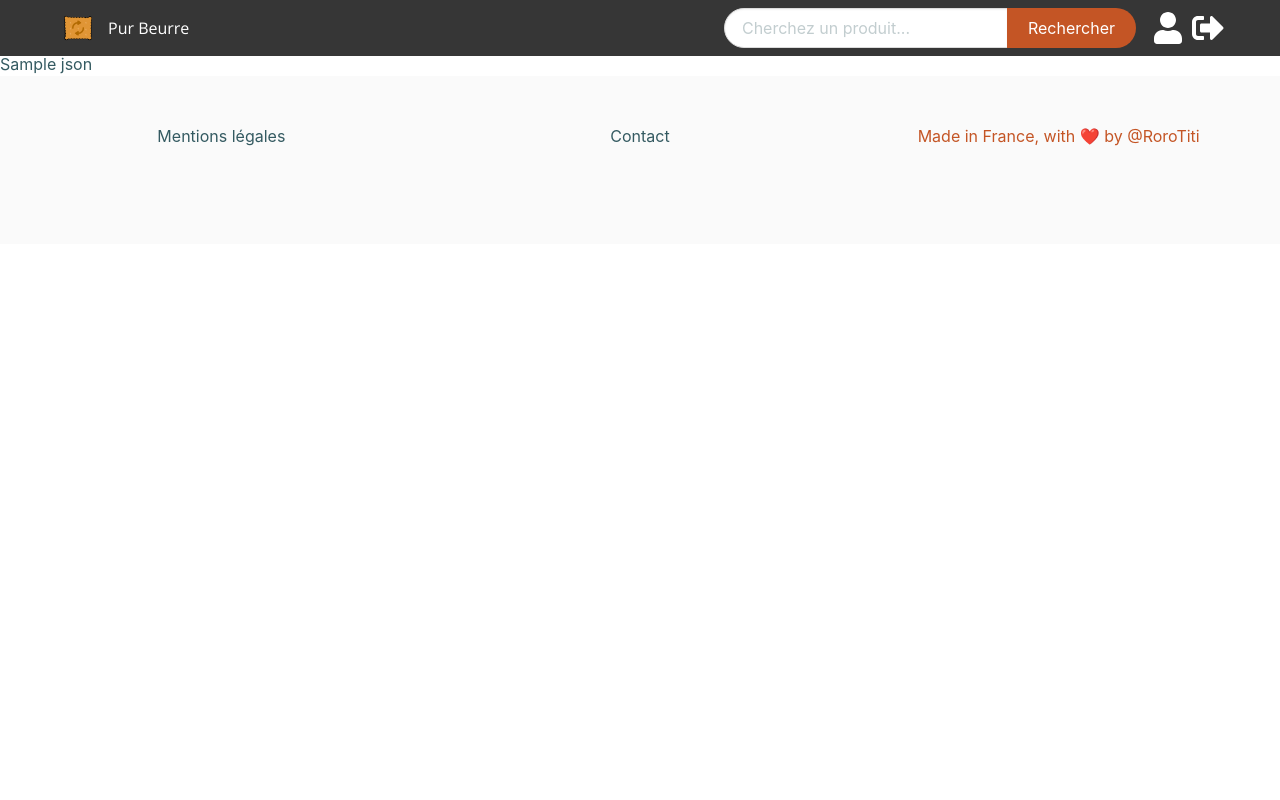
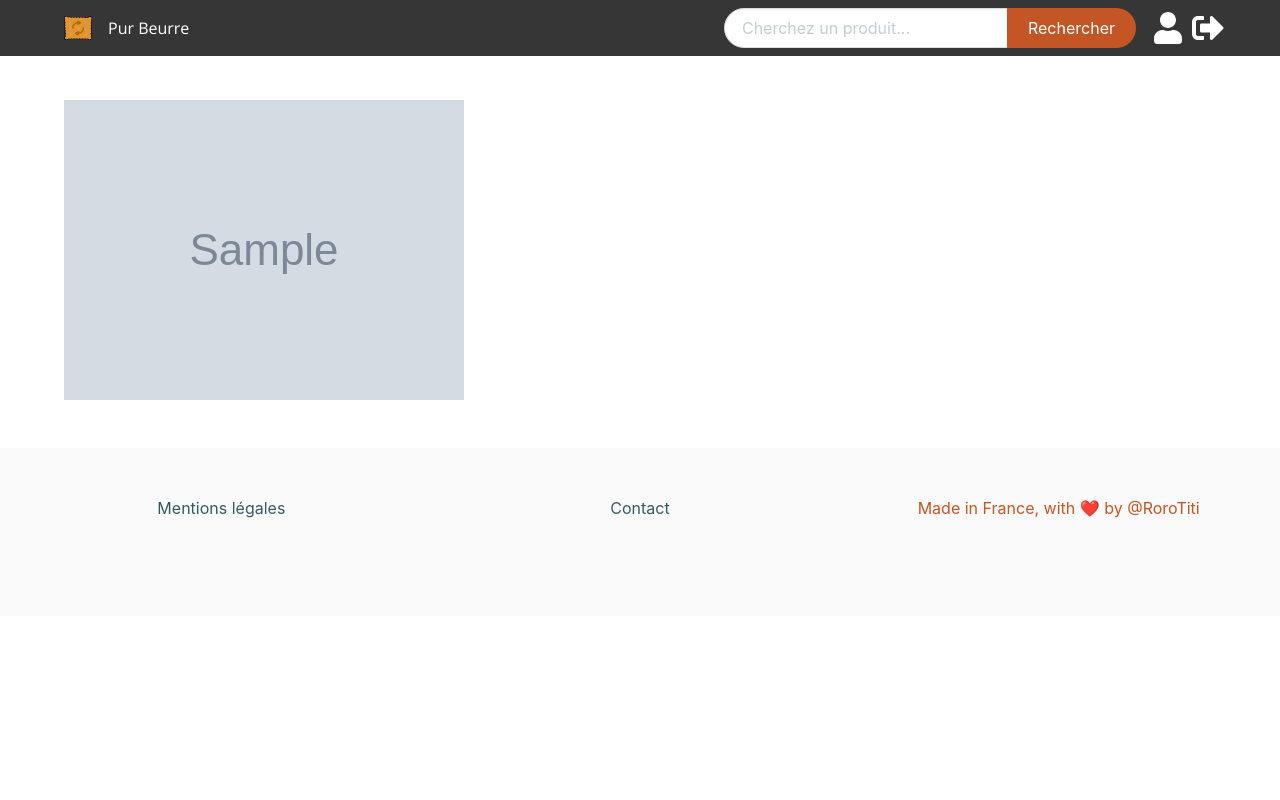
Before and after one commit to RoroTitiFR/OC_P8, a Django app: template app/templates/app/search_results.html in a window 1280 px wide. Run offline with Django 3.2, Linux system fonts and the light colour scheme; tables that the repository leaves empty hold one stand-in row (values such as "Sample post"); the template is opened without the code that fills it: values that come from a table or form of the project are taken from there, most other values are stand-ins (such as "Sample title", 1, 10 or a date in 2020); grey boxes marked "Sample" are stand-in pictures; some libraries are stand-ins or nearby versions; some web fonts are replaced.

Commit message:
First search result displaying, far from being complete, just the illustration

```diff
--- a/app/templates/app/navbar.html
+++ b/app/templates/app/navbar.html
@@ -3,7 +3,7 @@
 <header class="navbar is-fixed-top is-dark">
     <div class="container">
         <div class="navbar-brand">
-            <a class="navbar-item">
+            <a class="navbar-item" href="/">
                 <img src="{% static "logo_pur_beurre.png" %}" alt="Logo">
                 <h1 class="ml-4">Pur Beurre</h1>
             </a>
--- a/app/templates/app/search_results.html
+++ b/app/templates/app/search_results.html
@@ -1,5 +1,13 @@
 {% extends "app/layout.html" %}
 
 {% block content %}
-    {{ json }}
+    <section class="section">
+        <div class="container">
+            {% for product in json.products %}
+                {% if product.image_front_url %}
+                    <img src="{{ product.image_front_url }}"/>
+                {% endif %}
+            {% endfor %}
+        </div>
+    </section>
 {% endblock %}
```
Also changed, not shown: app/templates/app/home.html (+5 -8 lines).
